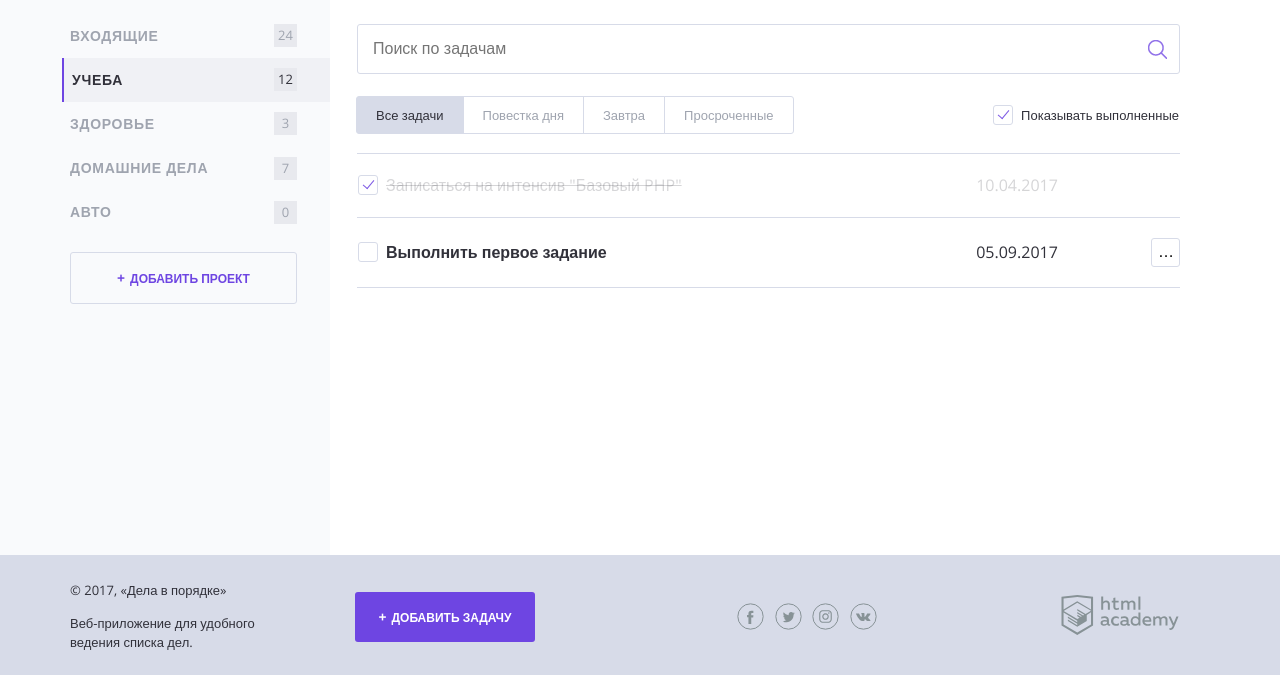
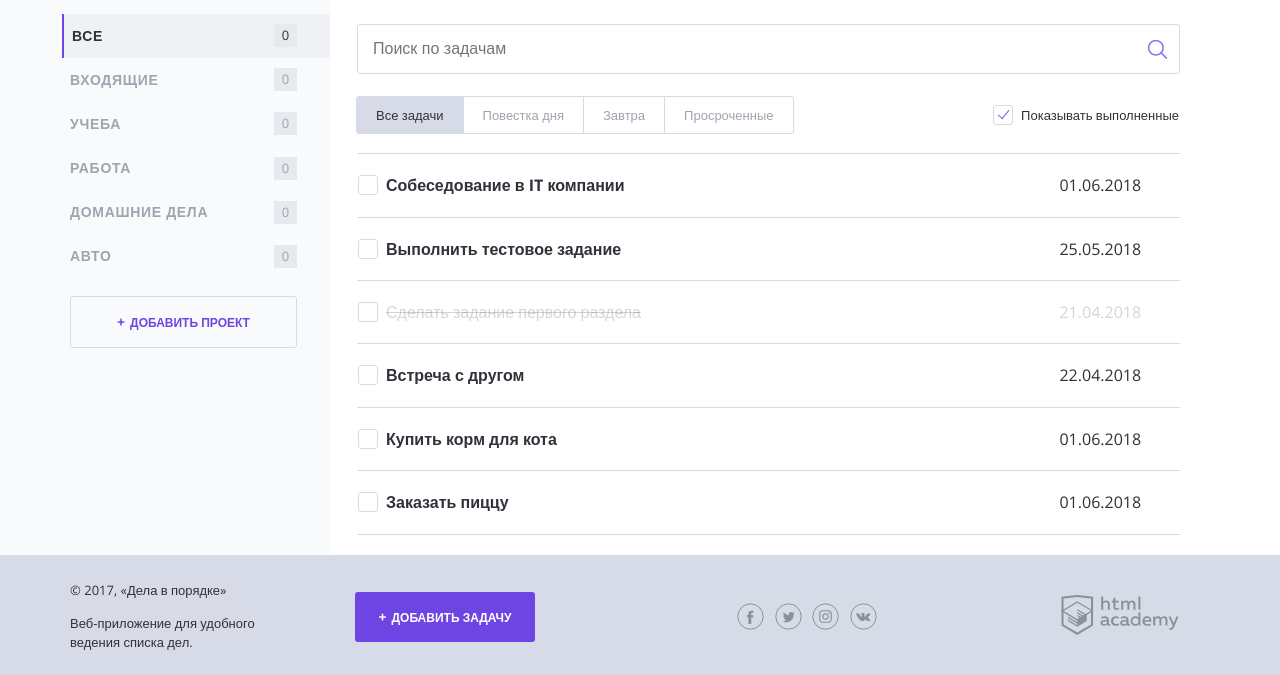
Before and after one commit to aperepech/179231-doingsdone, a PHP site: page / in a window 1280 px wide. Shown: the part 125-800 px from the top of the page. Run offline with PHP 8.4, Linux system fonts and the light colour scheme.

Commit message:
Интерация по массивам

```diff
--- a/index.php
+++ b/index.php
@@ -15,7 +15,53 @@ $date_deadline = date("d.m.Y", $task_deadline_ts);
 
 // в эту переменную запишите кол-во дней до даты задачи
 $days_until_deadline = floor(($task_deadline_ts - $current_ts)/86400);
+
+$primary_menu = ["Все", "Входящие", "Учеба", "Работа", "Домашние дела", "Авто"];
+$table_header = ["Задача", "Дата выполнения", "Категория", "Выполнение"];
+
+$tasks = [
+          [
+              'task' => 'Собеседование в IT компании',
+              'date_of_perfomans' => '01.06.2018',
+              'category' => 'Работа',
+              'readiness' => 'Нет'
+          ],
+          [
+              'task' => 'Выполнить тестовое задание',
+              'date_of_perfomans' => '25.05.2018',
+              'category' => 'Работа',
+              'readiness' => 'Нет'
+          ],
+        [
+            'task' => 'Сделать задание первого раздела',
+            'date_of_perfomans' => '21.04.2018',
+            'category' => 'Учеба',
+            'readiness' => 'Да'
+        ],
+        [
+            'task' => 'Встреча с другом',
+            'date_of_perfomans' => '22.04.2018',
+            'category' => 'Входящие',
+            'readiness' => 'Нет'
+        ],
+        [
+            'task' => 'Купить корм для кота',
+            'date_of_perfomans' => '01.06.2018',
+            'category' => 'Домашние дела',
+            'readiness' => 'Нет'
+        ],
+        [
+            'task' => 'Заказать пиццу',
+            'date_of_perfomans' => '01.06.2018',
+            'category' => 'Домашние дела',
+            'readiness' => 'Нет'
+        ]
+];
+
+
+
 ?>
+
 <!DOCTYPE html>
 <html lang="en">
 
@@ -56,33 +102,19 @@ $days_until_deadline = floor(($task_deadline_ts - $current_ts)/86400);
         <div class="content">
             <section class="content__side">
                 <h2 class="content__side-heading">Проекты</h2>
-
                 <nav class="main-navigation">
                     <ul class="main-navigation__list">
-                        <li class="main-navigation__list-item">
-                            <a class="main-navigation__list-item-link" href="#">Входящие</a>
-                            <span class="main-navigation__list-item-count">24</span>
-                        </li>
-
-                        <li class="main-navigation__list-item main-navigation__list-item--active">
-                            <a class="main-navigation__list-item-link" href="#">Учеба</a>
-                            <span class="main-navigation__list-item-count">12</span>
-                        </li>
-
-                        <li class="main-navigation__list-item">
-                            <a class="main-navigation__list-item-link" href="#">Здоровье</a>
-                            <span class="main-navigation__list-item-count">3</span>
-                        </li>
-
-                        <li class="main-navigation__list-item">
-                            <a class="main-navigation__list-item-link" href="#">Домашние дела</a>
-                            <span class="main-navigation__list-item-count">7</span>
-                        </li>
-
-                        <li class="main-navigation__list-item">
-                            <a class="main-navigation__list-item-link" href="#">Авто</a>
+                        <?php
+                            for($i=0; $i<count($primary_menu); $i++)
+                            {
+                            ?>
+                                <li class="main-navigation__list-item <?php if($i==0){ echo 'main-navigation__list-item--active';} ?>">
+                                    <a class="main-navigation__list-item-link" href="#"><?php echo $primary_menu[$i];?></a>
                                     <span class="main-navigation__list-item-count">0</span>
                                 </li>
+                            <?php
+                            }
+                        ?>
                     </ul>
                 </nav>
 
@@ -129,25 +161,29 @@ $days_until_deadline = floor(($task_deadline_ts - $current_ts)/86400);
                         <span class="checkbox__text">Показывать выполненные</span>
                     </label>
                 </div>
+                <table class="tasks">
 
-                <table class="tasks">
-                  <?php if ($show_complete_tasks ==1) :?>
-
-                    <!--показывать следующий тег <tr/>, если переменная равна единице-->
-                    <tr class="tasks__item task task--completed">
+                    <?php
+                        for($i=0; $i<count($tasks); $i++)
+                        {
+                            ?>
+                                <tr class="tasks__item task <?php if ($tasks[$i]['readiness'] === 'Да') { echo 'task--completed'; } elseif($tasks[$i]['date_of_perfomans'] == date("d.m.Y")) { echo 'task--important';}?>">
                                     <td class="task__select">
                                         <label class="checkbox task__checkbox">
-                                <input class="checkbox__input visually-hidden" type="checkbox" checked>
-                                <span class="checkbox__text">Записаться на интенсив "Базовый PHP"</span>
+                                            <input class="checkbox__input visually-hidden" type="checkbox">
+                                            <span class="checkbox__text"><?php echo $tasks[$i]['task'];?></span>
                                         </label>
                                     </td>
-                        <td class="task__date">10.04.2017</td>
 
-                        <td class="task__controls">
+                                    <td class="task__date">
+                                        <!--выведите здесь дату выполнения задачи-->
+                                        <?php echo $tasks[$i]['date_of_perfomans'];?>
                                     </td>
                                 </tr>
-                   <?php endif;?>
-                    <tr class="tasks__item task <?=$days_until_deadline <= 0 ? 'task--important' : ''?>">
+                            <?php
+                        }
+                    ?>
+                    <!--<tr class="tasks__item task <?=$days_until_deadline <= 0 ? 'task--important' : ''?>">
                         <td class="task__select">
                             <label class="checkbox task__checkbox">
                                 <input class="checkbox__input visually-hidden" type="checkbox">
@@ -157,23 +193,9 @@ $days_until_deadline = floor(($task_deadline_ts - $current_ts)/86400);
 
                         <td class="task__date">
                             <!--выведите здесь дату выполнения задачи-->
-                             <?php print $date_deadline;?>
+                             <!--<?php print $date_deadline;?>
                         </td>
-
-                        <td class="task__controls">
-                            <button class="expand-control" type="button" name="button">Выполнить первое задание</button>
-
-                            <ul class="expand-list hidden">
-                                <li class="expand-list__item">
-                                    <a href="#">Выполнить</a>
-                                </li>
-
-                                <li class="expand-list__item">
-                                    <a href="#">Удалить</a>
-                                </li>
-                            </ul>
-                        </td>
-                    </tr>
+                    </tr>-->
 
 
                 </table>
```
Lines whose indentation alone changed are shown as unchanged.
